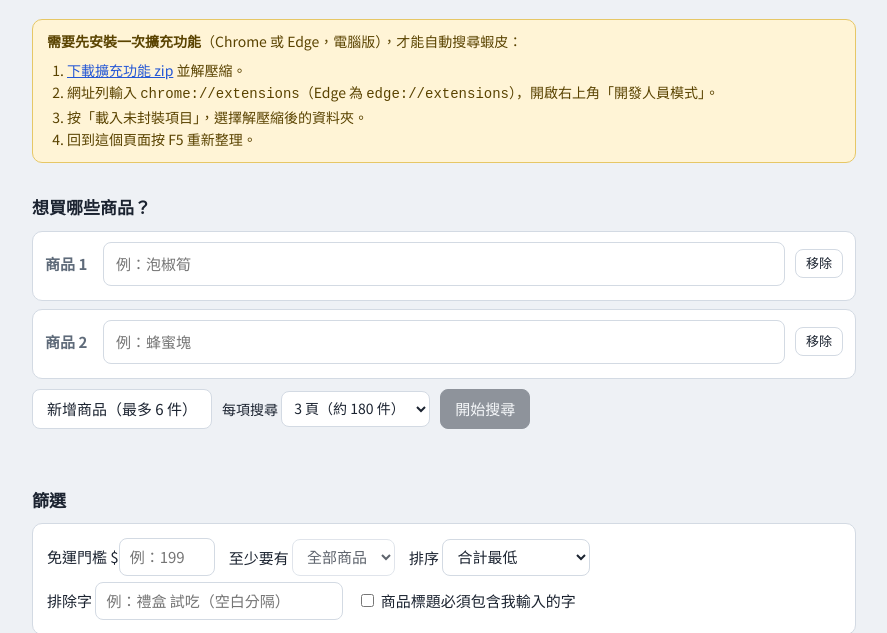
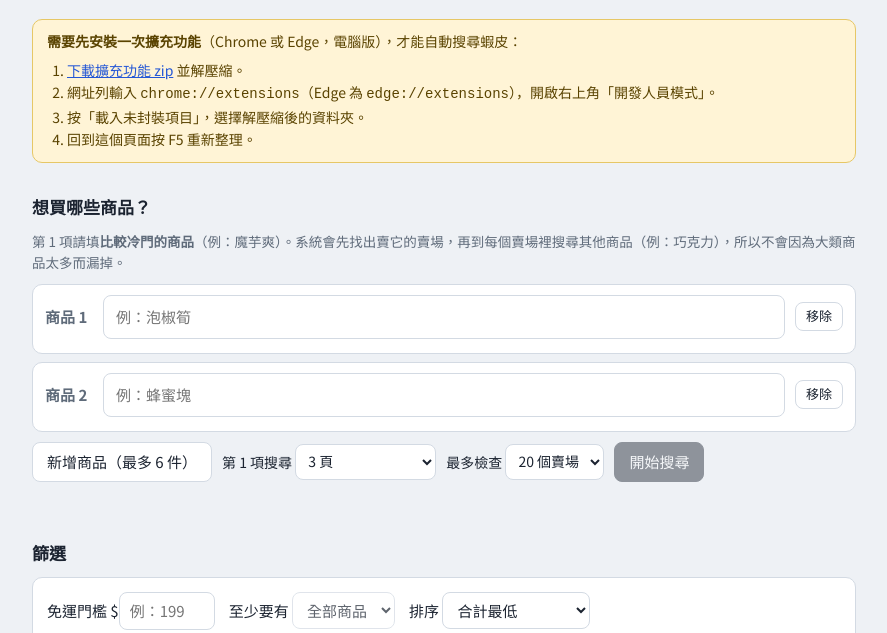
Before and after one commit to Anna0212Anna0212/Shopping, a browser extension: page index.html in a window 1280 px wide. Shown: the part 113-746 px from the top of the page, without its empty margins (196-1083 px from the left). Drawn offline with Linux system fonts and the light colour scheme.

Commit message:
Add files via upload

```diff
--- a/index.html
+++ b/index.html
@@ -41,6 +41,7 @@ h2{font-size:17px;font-weight:700;margin:30px 0 10px}
 .row{display:flex;flex-wrap:wrap;gap:6px 14px;align-items:center;margin:6px 0}
 .row input[type=text],.row input[type=number],.row select{padding:6px 10px;border:1px solid var(--line);border-radius:8px;background:#fff}
 .row input[type=number]{width:96px}
+.note{margin:0 0 10px;font-size:13.5px;color:var(--mute)}
 .sum{margin:14px 0 8px;color:var(--mute)}
 .sum b{color:var(--ink)}
 
@@ -91,16 +92,24 @@ footer{margin-top:40px;font-size:12.5px;color:var(--mute)}
   <div id="ext"></div>
 
   <h2>想買哪些商品？</h2>
+  <p class="note">第 1 項請填<b>比較冷門的商品</b>（例：魔芋爽）。系統會先找出賣它的賣場，再到每個賣場裡搜尋其他商品（例：巧克力），所以不會因為大類商品太多而漏掉。</p>
   <div id="prods"></div>
   <div class="actions">
     <button class="btn" id="addBtn">新增商品（最多 6 件）</button>
-    <label>每項搜尋
+    <label>第 1 項搜尋
       <select id="pages">
         <option value="1">1 頁（約 60 件）</option>
-        <option value="2">2 頁（約 120 件）</option>
-        <option value="3">3 頁（約 180 件）</option>
-        <option value="5">5 頁（約 300 件）</option>
-        <option value="8">8 頁（約 480 件）</option>
+        <option value="2">2 頁</option>
+        <option value="3">3 頁</option>
+        <option value="5">5 頁</option>
+        <option value="8">8 頁</option>
+      </select></label>
+    <label>最多檢查
+      <select id="maxShops">
+        <option value="10">10 個賣場</option>
+        <option value="20">20 個賣場</option>
+        <option value="40">40 個賣場</option>
+        <option value="80">80 個賣場</option>
       </select></label>
     <button class="btn primary" id="goBtn">開始搜尋</button>
     <button class="btn" id="stopBtn" hidden>停止</button>
@@ -141,7 +150,7 @@ const fmt=n=>'$'+Math.round(n).toLocaleString('en-US');
 const uid=()=>'p'+Date.now().toString(36)+Math.random().toString(36).slice(2,5);
 
 const DEF=()=>({products:[{id:uid(),label:'',items:[]},{id:uid(),label:'',items:[]}],
-  opt:{thr:'',excl:'',strict:false,sort:'total',min:'all',pages:'3'},hidden:[]});
+  opt:{thr:'',excl:'',strict:false,sort:'total',min:'all',pages:'3',maxShops:'20'},hidden:[]});
 let S=DEF();
 try{const r=JSON.parse(localStorage.getItem(KEY)||'null');
   if(r&&Array.isArray(r.products)&&r.products.length){S=Object.assign(DEF(),r);S.opt=Object.assign(DEF().opt,r.opt||{})}}catch(e){}
@@ -157,10 +166,9 @@ window.addEventListener('message',e=>{
   if(e.source!==window)return;
   const d=e.data;if(!d||d.src!=='dualshop-ext')return;
   if(d.type==='pong'){EXT=true;renderExt()}
-  else if(d.type==='progress')setStatus(`正在搜尋「${d.label}」第 ${d.page}/${d.pages} 頁，這項已取得 ${d.count} 件…`);
+  else if(d.type==='progress')setStatus(d.text);
   else if(d.type==='items')addItems(d.id,d.items);
-  else if(d.type==='slotDone'){const p=prod(d.id);setStatus(`「${p?p.label:''}」完成，共 ${d.count} 件`)}
-  else if(d.type==='done'){RUNNING=false;setStatus('全部搜尋完成。');syncBtns()}
+  else if(d.type==='done'){RUNNING=false;setStatus(`搜尋完成，已檢查 ${d.shops} 個賣場。`);syncBtns()}
   else if(d.type==='error'){RUNNING=false;setStatus(d.message,true);syncBtns()}
 });
 let tries=0;(function ping(){post({type:'ping'});if(!EXT&&tries++<8)setTimeout(ping,400)})();
@@ -342,10 +350,11 @@ $('#goBtn').addEventListener('click',()=>{
   const tasks=S.products.filter(p=>p.label.trim()).map(p=>({id:p.id,label:p.label.trim()}));
   if(tasks.length<2){setStatus('請至少輸入兩樣商品。',true);return}
   tasks.forEach(t=>{prod(t.id).items=[]});
+  const maxShops=Number(S.opt.maxShops)||20;
   Object.keys(SEL).forEach(k=>delete SEL[k]);LIMIT=30;
   RUNNING=true;syncBtns();render();
   setStatus('已開始，會彈出一個小視窗自動搜尋，請不要關閉它（可以縮到旁邊）。');
-  post({type:'search',tasks,pages:Number(S.opt.pages)||3});
+  post({type:'search',anchor:tasks[0],others:tasks.slice(1),pages:Number(S.opt.pages)||3,maxShops});
 });
 $('#stopBtn').addEventListener('click',()=>{post({type:'cancel'})});
 
@@ -354,7 +363,7 @@ const bind=(id,key,check)=>{
   if(check)el.checked=!!S.opt[key];else el.value=S.opt[key];
   el.addEventListener(check?'change':'input',()=>{S.opt[key]=check?el.checked:el.value;LIMIT=30;save();render()});
 };
-bind('#thr','thr');bind('#excl','excl');bind('#strict','strict',true);bind('#sort','sort');bind('#min','min');bind('#pages','pages');
+bind('#thr','thr');bind('#excl','excl');bind('#strict','strict',true);bind('#sort','sort');bind('#min','min');bind('#pages','pages');bind('#maxShops','maxShops');
 
 renderProds();renderExt();render();
 })();
```
